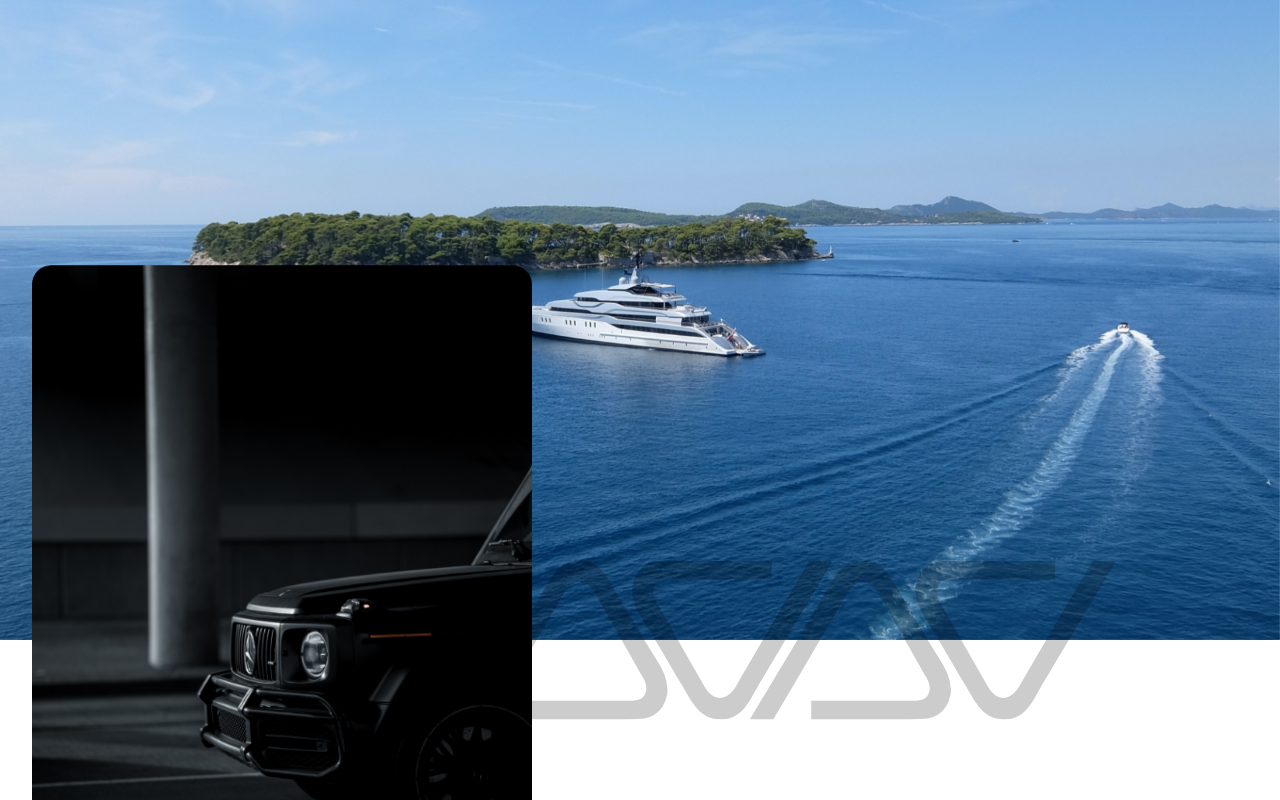
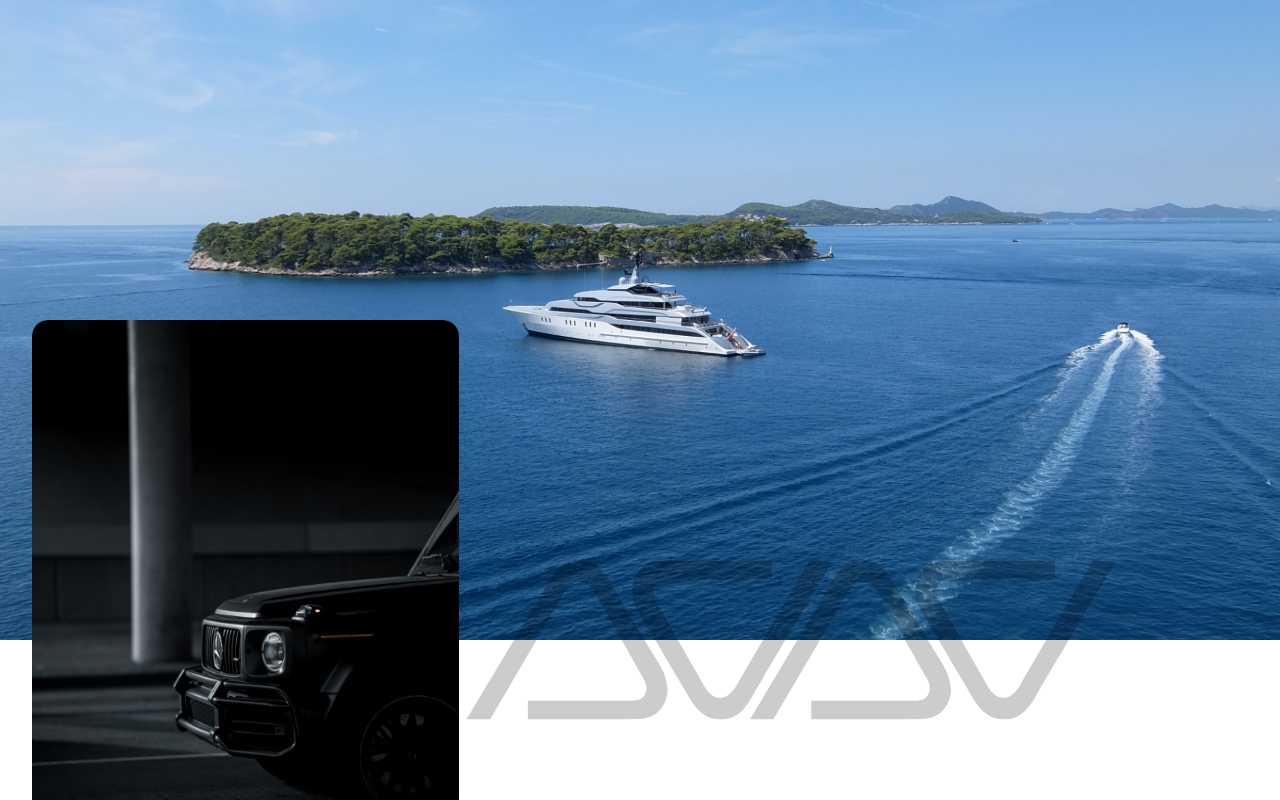
Before and after one commit to HisamNasir/zimo-pro-contact, a Next.js app: page /page_eight/page in a window 1280 px wide. Shown: the top 800 px of the page. Built offline with nearby package versions, Linux system fonts and the light colour scheme.

Commit message:
Update page.jsx

```diff
--- a/pages/page_eight/page.jsx
+++ b/pages/page_eight/page.jsx
@@ -5,10 +5,10 @@ import Car from '@/public/assets/carvertical.png'
 import AVAV from "@/public/assets/AVAV.svg";
 const PageEight = () => {
   return (
-    <div className=" h-screen lg:h-[165%]"  data-aos="fade-up"data-aos-once="false">
+    <div className=" h-screen md:h-[165vh]"  data-aos="fade-up"data-aos-once="false">
     <Image className=" h-[80vh] p8  max-lg:absolute object-cover" src={Cover} width={3841} height={2159}/>
     <div className="  relative flex  justify-center items-center tracking-widest">
-    <div className="text-left lg:-translate-y-1/2 translate-y-1/2 absolute top-[50%] hover:scale-110 transition-all duration-500 max-lg:justify-center lg:left-8 max-lg:p-16"><Image className=' ' src={Car} width={500} height={800}/></div>
+    <div className="text-left lg:-translate-y-1/2 translate-y-1/2 absolute top-[50%] hover:scale-110 transition-all duration-500 max-lg:justify-center lg:left-8 max-lg:p-16"><Image className='md:h-[80vh] w-auto ' src={Car} width={500} height={800}/></div>
     <div className="text-right  lg:-translate-y-1/2  absolute top-[50%]  right-8  lg:opacity-20">
     <Image className="lg:invert p-8  h-[223px] w-[913px]  " src={AVAV}/>
     </div>
```
